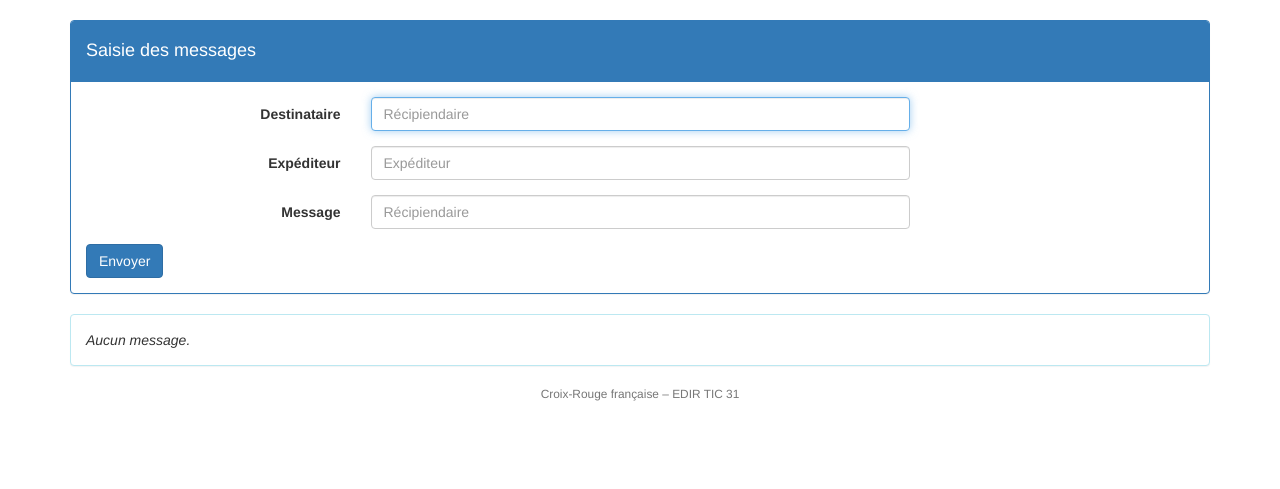
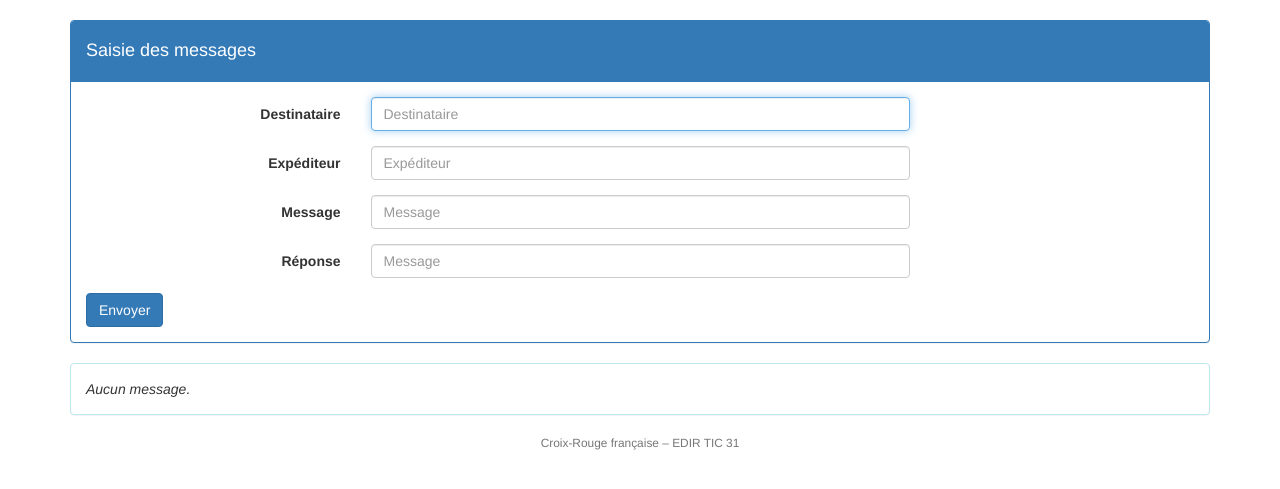
Before and after one commit to edirTIC31/edirTIC31_main_courante, a Django app: template edirtic/maincourante/templates/maincourante/message_add.html in a window 1280 px wide. Shown: the part 51-540 px from the top of the page. Run offline with Django 3.2, Linux system fonts and the light colour scheme; the template is opened without the code that fills it: most values are stand-ins (such as "Sample title", 1, 10 or a date in 2020); some libraries are stand-ins or nearby versions.

Commit message:
champs réponse

```diff
--- a/edirtic/maincourante/forms.py
+++ b/edirtic/maincourante/forms.py
@@ -16,7 +16,8 @@ class MessageForm(forms.Form):
 
     recipiendaire = forms.CharField(max_length=MAX_LENGTH)
     expediteur = forms.CharField(max_length=MAX_LENGTH)
-    corps = forms.CharField(max_length=256)
+    corps = forms.CharField()
+    reponse = forms.CharField(required=False)
 
 class EditMessageForm(forms.Form):
 
--- a/edirtic/maincourante/templates/maincourante/message_add.html
+++ b/edirtic/maincourante/templates/maincourante/message_add.html
@@ -22,7 +22,7 @@
 			<div class="form-group">
 			    <label class="col-md-3 control-label" for="id_recipiendaire">Destinataire</label>
                 <div class="col-md-6">
-                    <input class="form-control" id="id_recipiendaire" maxlength="100" name="recipiendaire" placeholder="Récipiendaire" required="required" title="" type="text" autofocus />
+                    <input class="form-control" id="id_recipiendaire" maxlength="100" name="recipiendaire" placeholder="Destinataire" required="required" title="" type="text" autofocus />
                 </div>
             </div>
 			<div class="form-group">
@@ -34,7 +34,13 @@
 			<div class="form-group">
 			    <label class="col-md-3 control-label" for="id_corps">Message</label>
                 <div class="col-md-6">
-                    <input class="form-control" id="id_corps" name="corps" placeholder="Récipiendaire" required="required" title="" type="text" />
+                    <input class="form-control" id="id_corps" name="corps" placeholder="Message" required="required" title="" type="text" />
+                </div>
+            </div>
+			<div class="form-group">
+			    <label class="col-md-3 control-label" for="id_reponse">Réponse</label>
+                <div class="col-md-6">
+                    <input class="form-control" id="id_reponse" name="reponse" placeholder="Message" title="" type="text" />
                 </div>
             </div>
             {% buttons layout="horizontal" %}
```
Also changed, not shown: edirtic/maincourante/views.py (+9 -0 lines).
